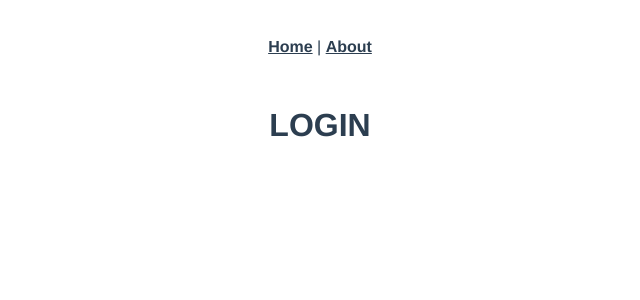
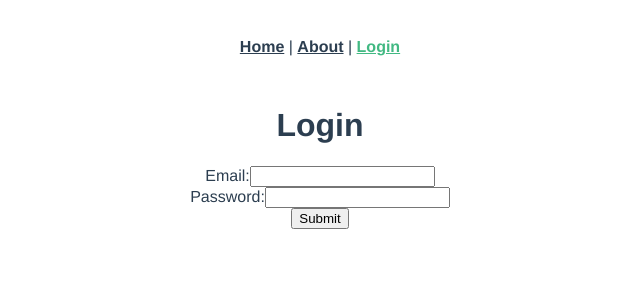
Before and after one commit to SymensJeffrey/student-portal-vue, a Vue app: page /Login in a window 1280 px wide. Shown: the top 300 px of the page, without its empty margins (320-960 px from the left). Built offline with nearby package versions, Linux system fonts and the light colour scheme; the HTML template or start-up script is replaced by a standard one.

Commit message:
add email/password to login page and associated submit method

```diff
--- a/src/App.vue
+++ b/src/App.vue
@@ -2,7 +2,8 @@
   <div id="app">
     <div id="nav">
       <router-link to="/">Home</router-link> |
-      <router-link to="/about">About</router-link>
+      <router-link to="/about">About</router-link> |
+      <router-link to="/Login">Login</router-link>
     </div>
     <router-view/>
   </div>
--- a/src/views/Login.vue
+++ b/src/views/Login.vue
@@ -1,19 +1,51 @@
 <template>
-  <div class="home">
-    <h1>{{ message }}</h1>
+  <div class="login">
+    <form v-on:submit.prevent="submit()">
+      <h1>Login</h1>
+      <ul>
+        <li v-for="error in errors" v-bind:key="error">{{ error }}</li>
+      </ul>
+      <div>
+        <label>Email:</label>
+        <input type="email" v-model="newSessionParams.email" />
+      </div>
+      <div>
+        <label>Password:</label>
+        <input type="password" v-model="newSessionParams.password" />
+      </div>
+      <input type="submit" value="Submit" />
+    </form>
   </div>
 </template>
 
-<style></style>
+<script>
+import axios from "axios";
 
-<script>
 export default {
   data: function () {
     return {
-      message: "LOGIN",
+      newSessionParams: {},
+      errors: [],
     };
   },
-  created: function () {},
-  methods: {},
+  methods: {
+    submit: function () {
+      axios
+        .post("/sessions", this.newSessionParams)
+        .then((response) => {
+          axios.defaults.headers.common["Authorization"] =
+            "Bearer " + response.data.jwt;
+          localStorage.setItem("jwt", response.data.jwt);
+          localStorage.setItem("user_id", response.data.user_id);
+          this.$router.push("/");
+        })
+        .catch((error) => {
+          console.log(error.response);
+          this.errors = ["Invalid email or password."];
+          this.email = "";
+          this.password = "";
+        });
+    },
+  },
 };
 </script>
```
